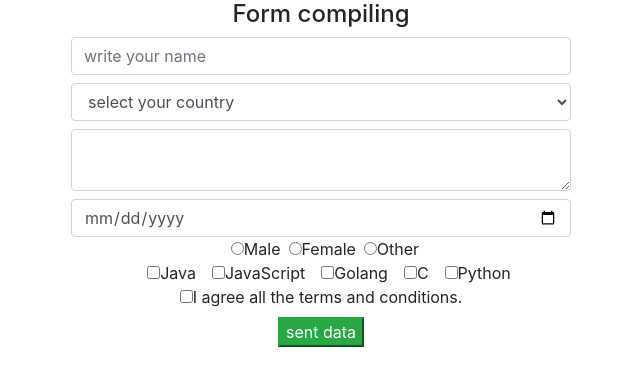
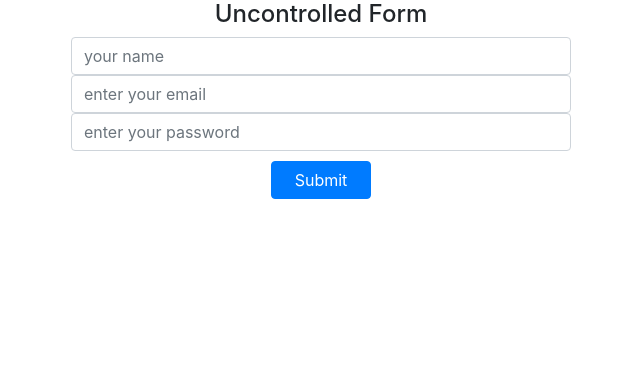
Before and after one commit to oaes/React-practice-v2, a React app: page / in a window 1280 px wide. Shown: the top 386 px of the page, without its empty margins (319-959 px from the left). Built offline with nearby package versions, Linux system fonts and the light colour scheme.

Commit message:
uncontrolled form done

```diff
--- a/src/components/App.jsx
+++ b/src/components/App.jsx
@@ -1,13 +1,14 @@
 import React from "react";
-import Inputs from "./inputs";
+import FormUnconrolled from "./Form/FormUncontrolled";
+
 class App extends React.Component {
 
 
   render() {
     return (
       <div className="AppName">
-      <h4>Form compiling</h4>
-      <Inputs/>
+      <h4>Uncontrolled Form</h4>
+        <FormUnconrolled/>
       </div>
     );
   }
--- /dev/null
+++ b/src/components/Form/FormUncontrolled.jsx
@@ -0,0 +1,47 @@
+import React from "react";
+
+class FormUnconrolled extends React.Component {
+  handleSubmit = (event) => {
+    event.preventDefault();
+    const data = {};
+    data.name = event.target.name.value;
+    data.email = event.target.email.value;
+    data.password = event.target.password.value;
+    console.log(data);
+  };
+
+  render() {
+    return (
+      <div>
+        <form onSubmit={this.handleSubmit}>
+          <input
+            className="form-control"
+            type="text"
+            name="name"
+            placeholder="your name"
+          />
+          <input
+            className="form-control"
+            type="email"
+            name="email"
+            placeholder="enter your email"
+          />
+          <input
+            className="form-control"
+            type="password"
+            name="password"
+            placeholder="enter your password"
+          />
+          <button
+            className="form-control"
+            type="submit"
+            class="btn btn-primary"
+          >
+            Submit
+          </button>
+        </form>
+      </div>
+    );
+  }
+}
+export default FormUnconrolled;
```
